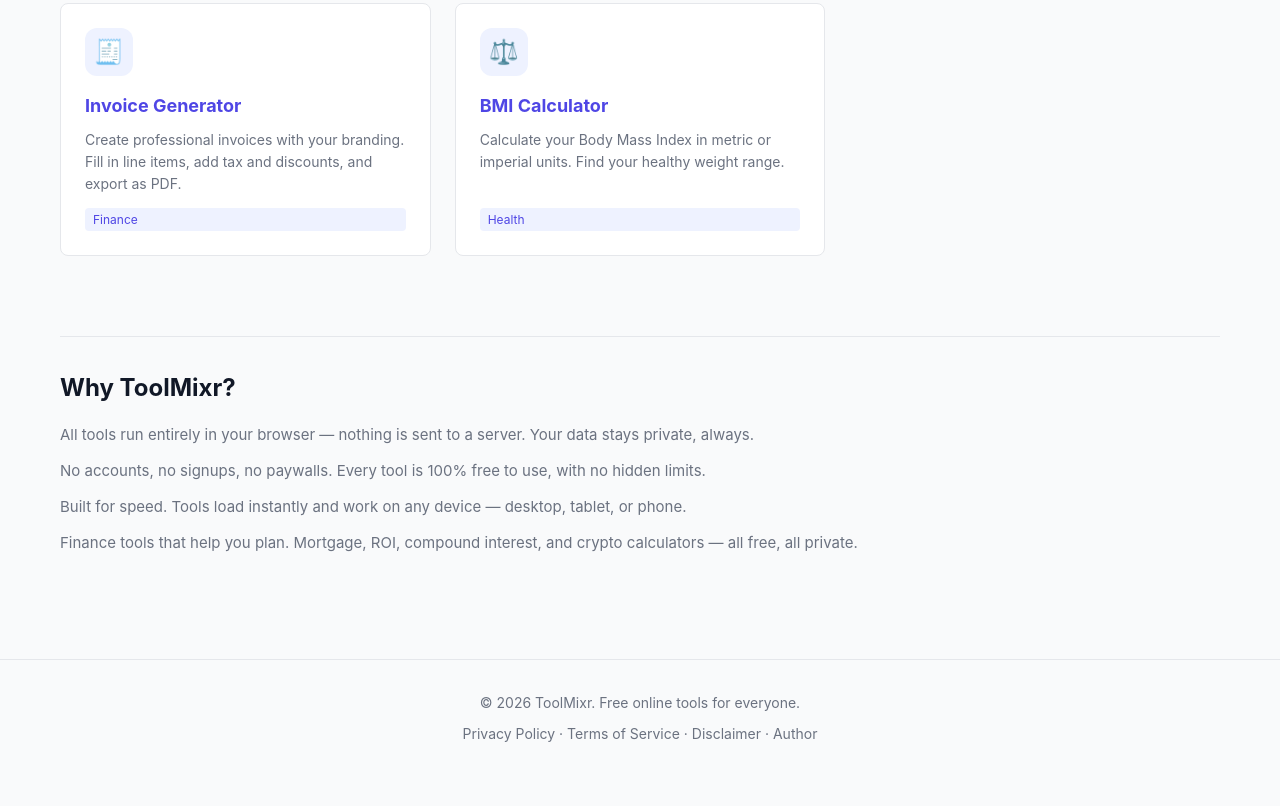
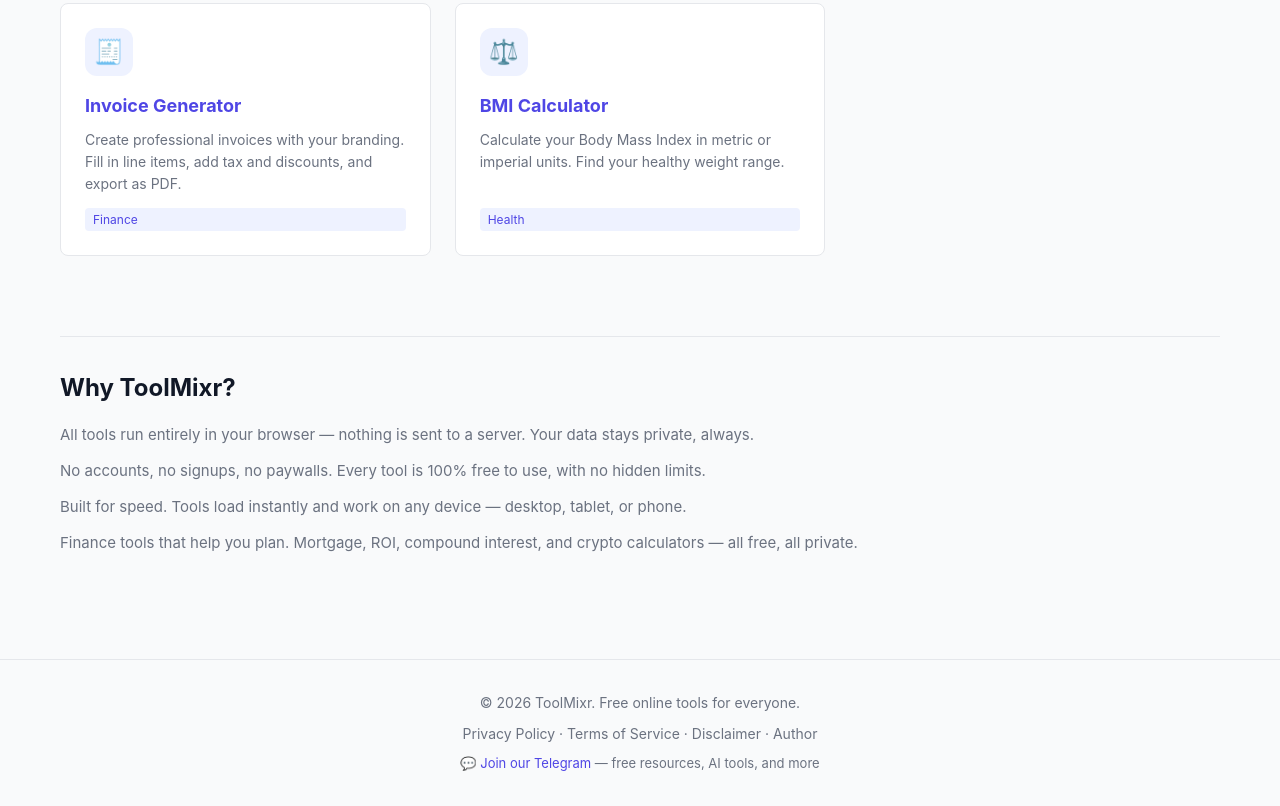
Before and after one commit to ulysis6/toolmixr, an Astro site: page / in a window 1280 px wide. Shown: the part 2651-3457 px from the top of the page. Before the commit the page ends 3428 px from the top, so only its background shows below. Built offline with nearby package versions, Linux system fonts and the light colour scheme; Astro itself is replaced by a stand-in of ours.

Commit message:
feat: footer添加Telegram社群引流入口

```diff
--- a/src/layouts/BaseLayout.astro
+++ b/src/layouts/BaseLayout.astro
@@ -744,6 +744,9 @@
           <a href="/disclaimer">Disclaimer</a> ·
           <a href="/author">Author</a>
         </p>
+        <p style="margin-top:8px;font-size:13px;">
+          💬 <a href="https://t.me/TGSEARCH" target="_blank" rel="noopener" style="color:var(--primary);">Join our Telegram</a> — free resources, AI tools, and more
+        </p>
       </div>
     </footer>
 
```
Also changed, not shown: public/images/tg-qr.png (added).
